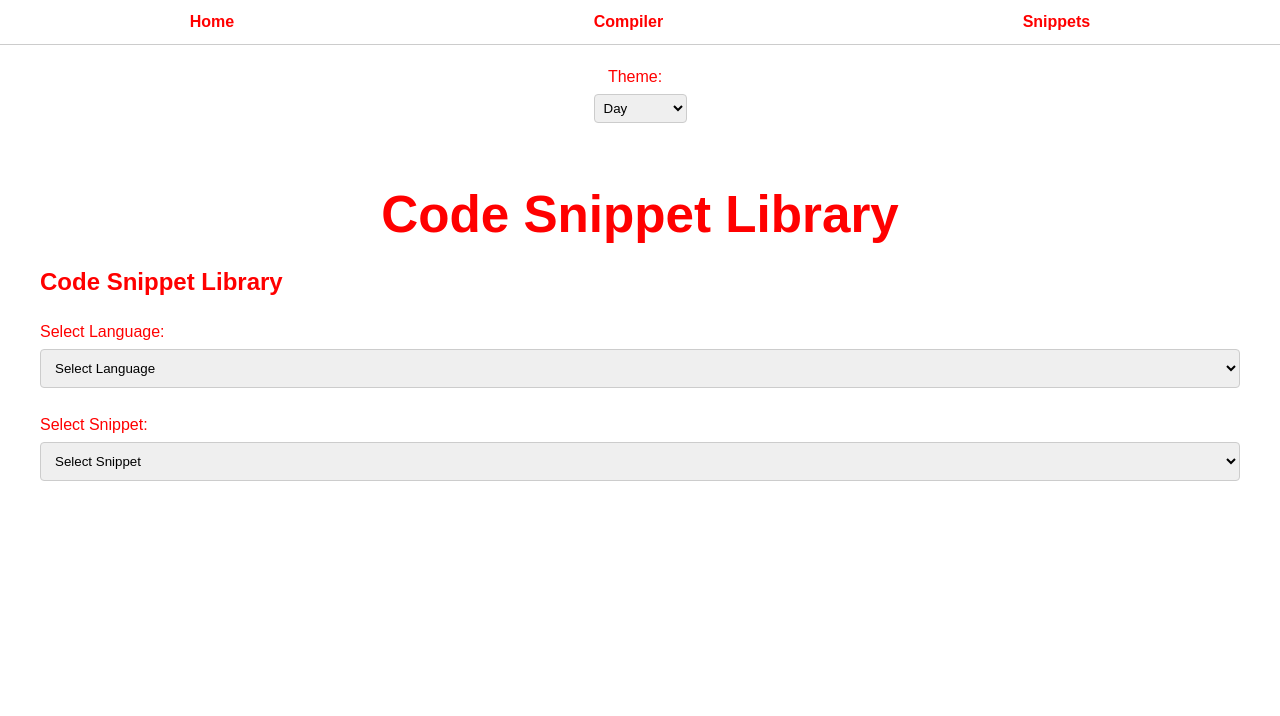
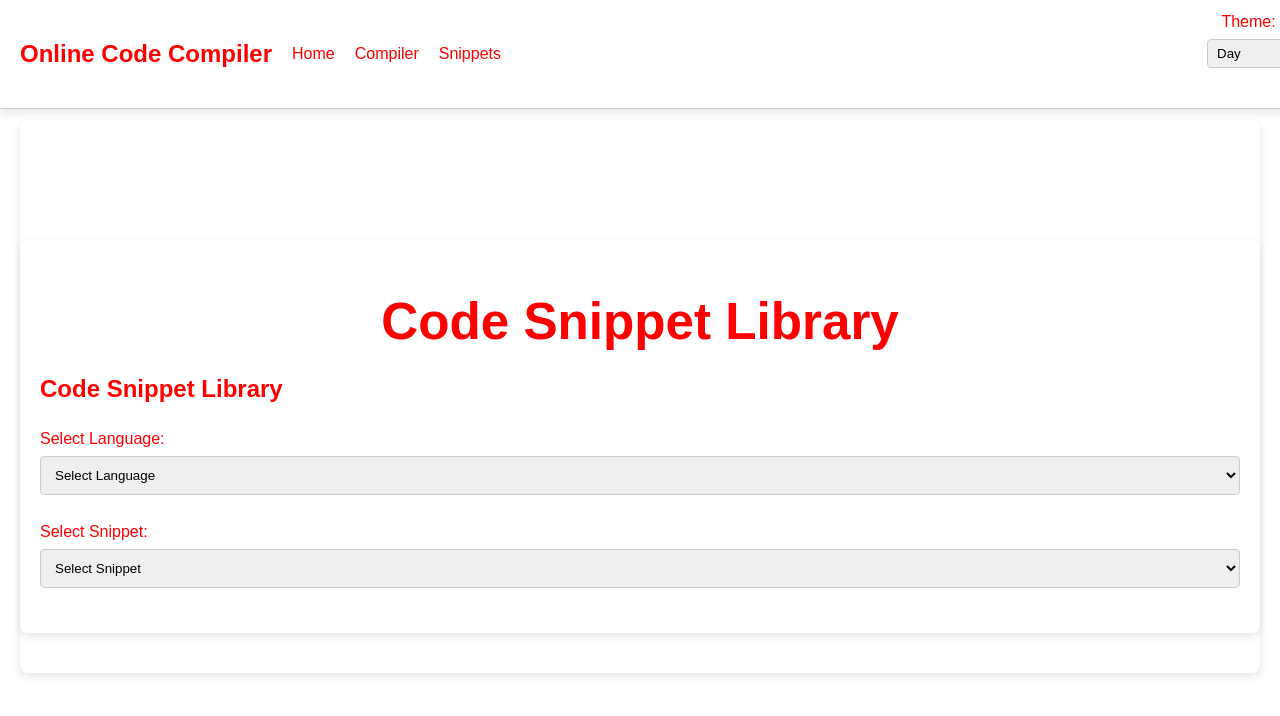
Before and after one commit to admclamb/online-code-execution, a React (Vite) app in the folder client/: page /snippets in a window 1280 px wide. Shown: the top 716 px of the page. Built offline with nearby package versions, Linux system fonts and the light colour scheme.

Commit message:
Update the UI, fix the background fill color!

```diff
--- a/client/src/App.css
+++ b/client/src/App.css
@@ -1,35 +1,32 @@
-/* Default Theme (Day Mode) */
 :root {
   --background-color: white;
   --text-primary: red;
   --text-secondary: grey;
-  --button-bg-color: #28a745; /* Green background */
-  --button-text-color: #ffffff; /* White text */
-  --button-bg-color-disabled: #ccc; /* Light gray for disabled button */
+  --button-bg-color: #28a745;
+  --button-text-color: #ffffff;
+  --button-bg-color-disabled: #ccc;
   --output-bg-color: #f5f5f5;
   --output-text-color: #000000;
 }
 
-/* Night Mode Theme */
 body.night {
   --background-color: black;
   --text-primary: white;
   --text-secondary: grey;
-  --button-bg-color: #28a745; /* Green background */
-  --button-text-color: #ffffff; /* White text */
-  --button-bg-color-disabled: #555; /* Dark gray for disabled button */
+  --button-bg-color: #28a745;
+  --button-text-color: #ffffff;
+  --button-bg-color-disabled: #555;
   --output-bg-color: #1c1c1c;
   --output-text-color: #ffffff;
 }
 
-/* Colorblind Mode Theme */
 body.colorblind {
   --background-color: white;
   --text-primary: black;
   --text-secondary: grey;
-  --button-bg-color: #ffc107; /* Yellow background */
-  --button-text-color: #000000; /* Black text */
-  --button-bg-color-disabled: #e0e0e0; /* Light gray for disabled button */
+  --button-bg-color: #ffc107;
+  --button-text-color: #000000;
+  --button-bg-color-disabled: #e0e0e0;
   --output-bg-color: #e0e0e0;
   --output-text-color: #000000;
 }
@@ -38,52 +35,23 @@ html, body {
   background-color: var(--background-color);
   color: var(--text-primary);
   font-family: Arial, sans-serif;
-  height: 100%; /* Ensure html and body take full height */
-  margin: 0; /* Remove default margin */
+  height: 100%;
+  margin: 0;
 }
 
 #root {
-  height: 100%; /* Ensure root element takes full height */
+  height: 100%;
   display: flex;
   flex-direction: column;
-}
-
-button {
-  background-color: var(--button-bg-color);
-  color: var(--button-text-color);
-  border: none;
-  border-radius: 4px;
-  cursor: pointer;
-  padding: 10px 20px;
-  font-weight: bold;
-}
-
-button:disabled {
-  background-color: var(--button-bg-color-disabled);
-  color: var(--button-text-color);
-}
-
-textarea[readonly] {
-  background-color: var(--output-bg-color);
-  color: var(--output-text-color);
-  width: 100%; /* Ensure the textarea takes the full width */
-  box-sizing: border-box; /* Include padding and border in the element's total width and height */
-  border-radius: 4px; /* Round the corners */
-  padding: 10px; /* Add padding inside the textarea */
-  border: 1px solid #ccc; /* Add a border */
-  margin-top: 10px; /* Add space above the textarea */
 }
 
 .App {
   display: flex;
   flex-direction: column;
   flex-grow: 1;
-}
-
-.navbar {
-  background-color: var(--background-color);
-  padding: 10px;
-  border-bottom: 1px solid #ccc;
+  justify-content: center;
+  align-items: center;
+  padding-top: 80px; /* Add padding to account for the fixed navbar */
 }
 
 .main-content {
@@ -92,12 +60,18 @@ textarea[readonly] {
   align-items: center;
   padding: 20px;
   flex-grow: 1;
+  width: 100%;
+  background-color: var(--background-color); /* Ensure the main content has the correct background color */
 }
 
 .app-container {
-  margin-inline: auto;
+  margin: 20px;
   max-width: 1200px;
   width: 100%;
+  padding: 20px;
+  background-color: var(--background-color);
+  box-shadow: 0 4px 8px rgba(0, 0, 0, 0.1);
+  border-radius: 8px;
 }
 
 h1 {
@@ -141,6 +115,11 @@ select, textarea {
   cursor: pointer;
   padding: 10px 20px;
   font-weight: bold;
+  transition: background-color 0.3s ease;
+}
+
+.run-button:hover {
+  background-color: darken(var(--button-bg-color), 10%);
 }
 
 .run-button:disabled {
@@ -166,3 +145,50 @@ select, textarea {
   padding: 5px 10px;
   border-radius: 4px;
 }
+
+.navbar {
+  position: fixed;
+  top: 0;
+  left: 0;
+  width: 100%;
+  display: flex;
+  justify-content: space-between;
+  align-items: center;
+  background-color: var(--background-color);
+  padding: 10px 20px;
+  border-bottom: 1px solid #ccc;
+  box-shadow: 0 4px 8px rgba(0, 0, 0, 0.1);
+  z-index: 1000;
+}
+
+.navbar-left {
+  display: flex;
+  align-items: center;
+}
+
+.navbar-left h1 {
+  margin: 0;
+  margin-right: 20px;
+  font-size: 1.5em;
+  color: var(--text-primary);
+}
+
+.navbar-left a {
+  margin-right: 20px;
+  text-decoration: none;
+  color: var(--text-primary);
+}
+
+.navbar-right {
+  display: flex;
+  align-items: center;
+}
+
+.theme-switcher {
+  margin-left: 20px;
+}
+
+.theme-switcher label {
+  margin-right: 10px;
+  color: var(--text-primary);
+}
--- a/client/src/App.jsx
+++ b/client/src/App.jsx
@@ -4,7 +4,6 @@ import Navbar from './Navbar/Navbar';
 import Home from './Home/Home';
 import CodeCompiler from './CodeCompiler/CodeCompiler';
 import SnippetLibraryPage from './SnippetLibrary/SnippetLibraryPage';
-import ThemeSwitcher from './ThemeSwitcher/ThemeSwitcher';
 import './App.css';
 
 const App = () => {
@@ -19,9 +18,8 @@ const App = () => {
   return (
     <Router>
       <div className="App">
-                <Navbar />
+        <Navbar setTheme={setTheme} />
         <div className="main-content">
-                    <ThemeSwitcher setTheme={setTheme} />
           <div className="app-container">
             <Routes>
               <Route path="/" element={<Home />} />
--- a/client/src/CodeCompiler/CodeCompiler.jsx
+++ b/client/src/CodeCompiler/CodeCompiler.jsx
@@ -71,7 +71,6 @@ const CodeCompiler = ({ userCode, userLang }) => {
     return (
         <div className="App">
             <div className="app-container">
-                <h1>Online Code Compiler</h1>
                 <div className="form-group">
                     <label>Language:</label>
                     <select onChange={(e) => setLocalLang(e.target.value)} value={localLang}>
--- a/client/src/Navbar/Navbar.css
+++ b/client/src/Navbar/Navbar.css
@@ -1,26 +1,46 @@
 .navbar {
-    background-color: var(--background-color);
-    padding: 10px;
+  position: fixed;
+  top: 0;
+  left: 0;
+  width: 100%;
+  display: flex;
+  justify-content: space-between;
+  align-items: center;
+  background-color: var(--background-color);
+  padding: 10px 20px;
+  border-bottom: 1px solid #ccc;
+  box-shadow: 0 4px 8px rgba(0, 0, 0, 0.1);
+  z-index: 1000;
 }
 
-.navbar ul {
-    list-style-type: none;
-    margin: 0;
-    padding: 0;
-    display: flex;
-    justify-content: space-around;
+.navbar-left {
+  display: flex;
+  align-items: center;
 }
 
-.navbar li {
-    display: inline;
+.navbar-left h1 {
+  margin: 0;
+  margin-right: 20px;
+  font-size: 1.5em;
+  color: var(--text-primary);
 }
 
-.navbar a {
-    text-decoration: none;
-    color: var(--text-color);
-    font-weight: bold;
+.navbar-left a {
+  margin-right: 20px;
+  text-decoration: none;
+  color: var(--text-primary);
 }
 
-.navbar a:hover {
-    text-decoration: underline;
+.navbar-right {
+  display: flex;
+  align-items: center;
 }
+
+.theme-switcher {
+  margin-left: 20px;
+}
+
+.theme-switcher label {
+  margin-right: 10px;
+  color: var(--text-primary);
+}
--- a/client/src/Navbar/Navbar.jsx
+++ b/client/src/Navbar/Navbar.jsx
@@ -1,21 +1,20 @@
 import React from 'react';
 import { Link } from 'react-router-dom';
+import ThemeSwitcher from '../ThemeSwitcher/ThemeSwitcher';
 import './Navbar.css';
 
-const Navbar = () => {
+const Navbar = ({ setTheme }) => {
   return (
     <nav className="navbar">
-            <ul>
-                <li>
+      <div className="navbar-left">
+        <h1>Online Code Compiler</h1>
         <Link to="/">Home</Link>
-                </li>
-                <li>
         <Link to="/compiler">Compiler</Link>
-                </li>
-                <li>
         <Link to="/snippets">Snippets</Link>
-                </li>
-            </ul>
+      </div>
+      <div className="navbar-right">
+        <ThemeSwitcher setTheme={setTheme} />
+      </div>
     </nav>
   );
 };
```
Lines whose indentation alone changed are shown as unchanged.
